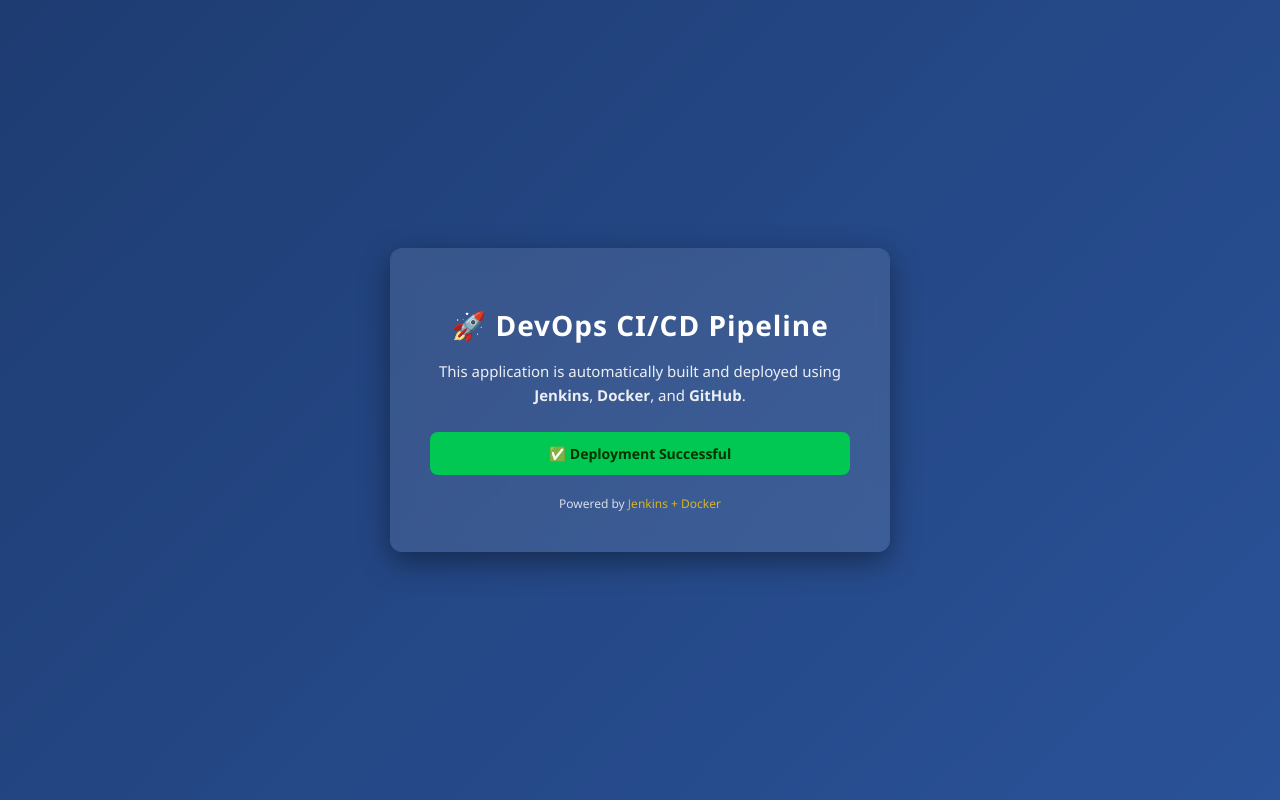
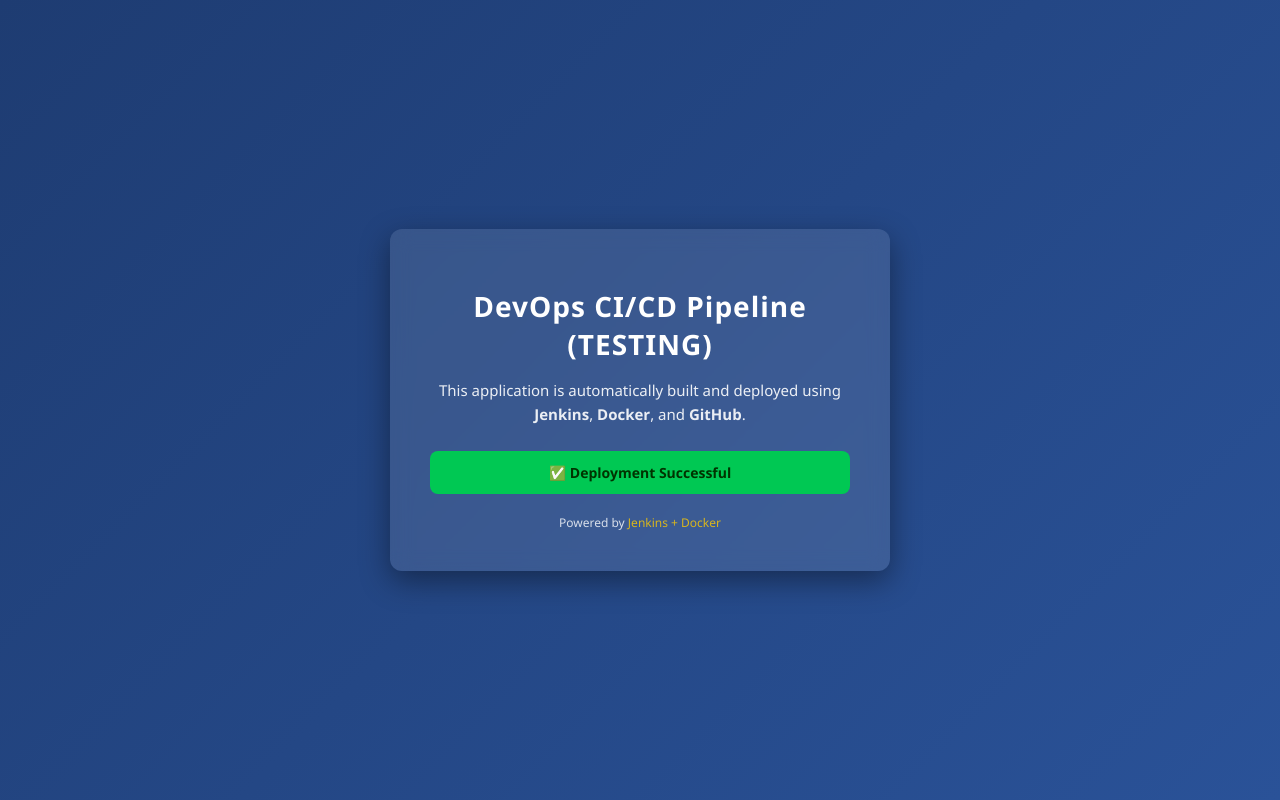
Before and after one commit to Sanjal28/ci-demo, a plain HTML site: page index.html in a window 1280 px wide. Drawn offline with Linux system fonts and the light colour scheme.

Commit message:
Test webhook auto trigger

```diff
--- a/index.html
+++ b/index.html
@@ -64,7 +64,7 @@
 <body>
 
     <div class="card">
-        <h1>🚀 DevOps CI/CD Pipeline</h1>
+        <h1>DevOps CI/CD Pipeline (TESTING)</h1>
 
         <p>
             This application is automatically built and deployed using
```
